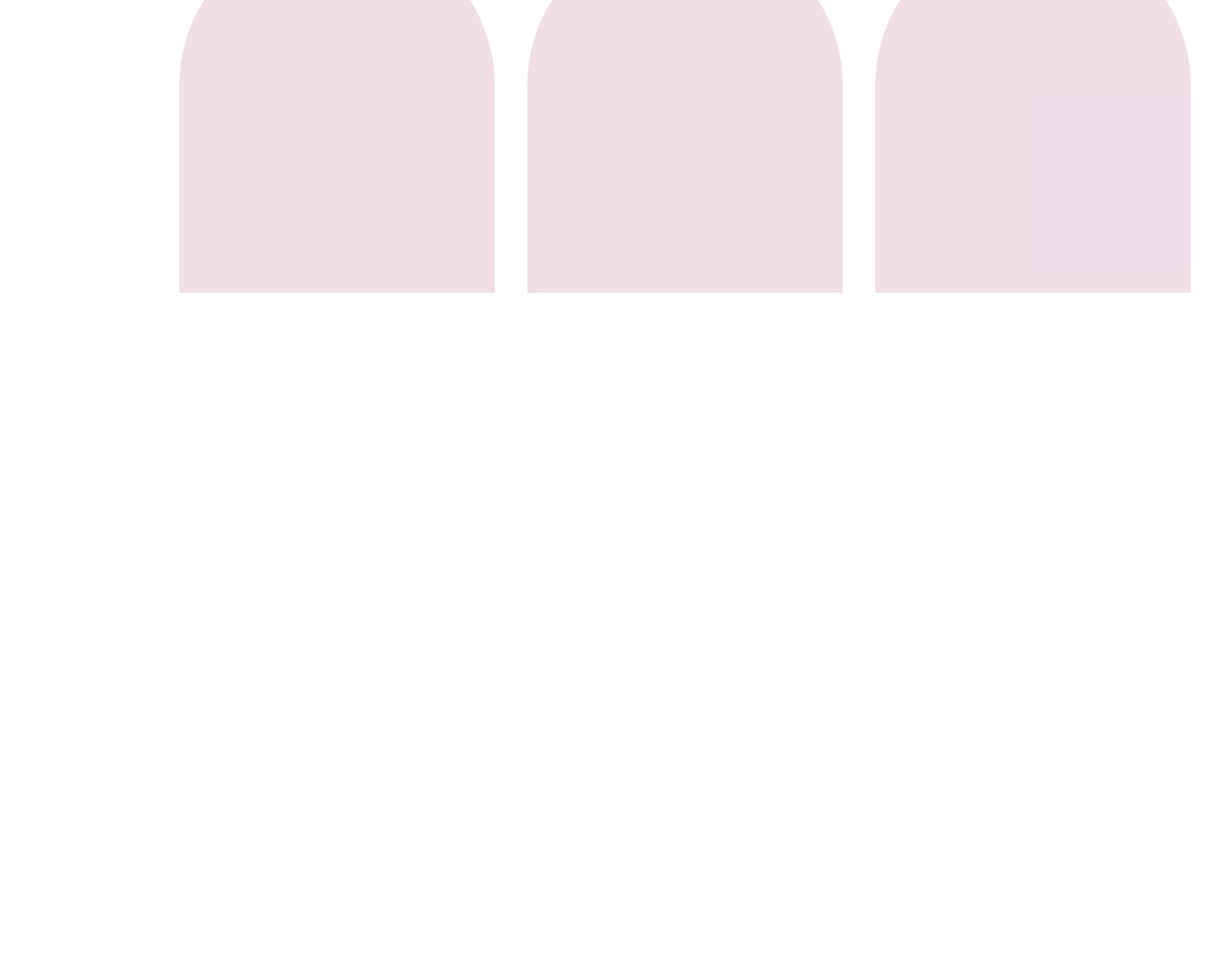
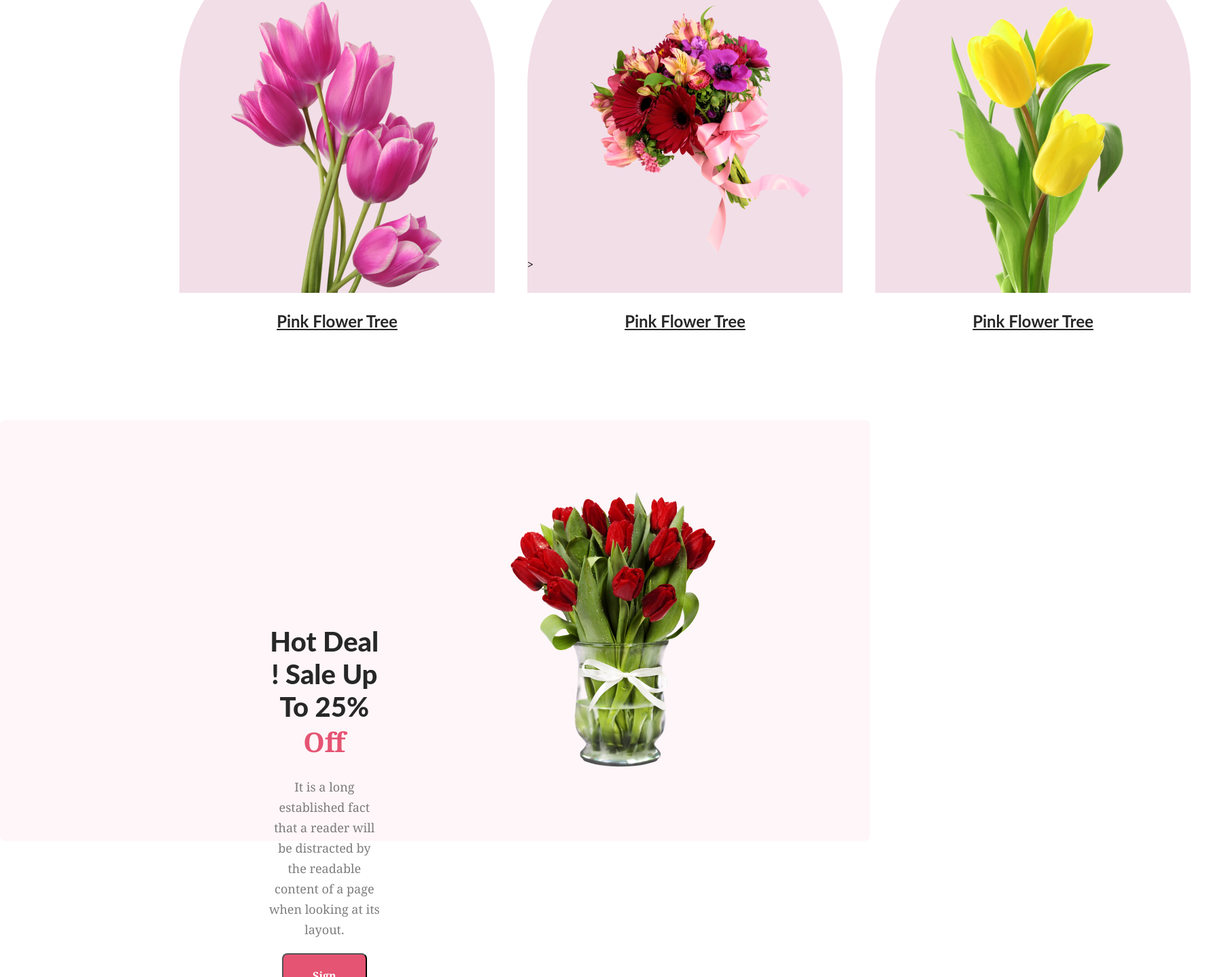
Before and after one commit to anayat22/flower-shop-assignment, a plain HTML site: page index.html in a window 1280 px wide. Shown: the part 1637-3075 px from the top of the page at 68% size, 1776 px wide, since content can reach past the window. Before the commit the page ends 2092 px from the top, so only its background shows below. Drawn offline with Linux system fonts and the light colour scheme.

Commit message:
added offer section

```diff
--- a/index.html
+++ b/index.html
@@ -27,16 +27,33 @@
             <p class="main-description">It is a long established fact that a reader will be distracted by the readable
                 content of a page when looking at its layout.</p>
                 <div class="main-features">
+                   <div>
                     <div class="fetur-flower">
-                        <p class="feature-name"></p>
+                        <img src="images/pngwing 6.png" class="feture-img">
                     </div>
+                    <h4 class="feture-title">Pink Flower Tree</h4>
+                   </div>
+                   <div>
                     <div class="fetur-flower">
-                        <p class="feature-name"></p>
+                        <img src="images/pngwing 5.png" class="feture-img">>
                     </div>
+                    <h4 class="feture-title">Pink Flower Tree</h4>
+                   </div>
+                  <div>
                     <div class="fetur-flower">
-                        <p class="feature-name"></p>
+                        <img src="images/pngwing 7.png" class="feture-img1">
                     </div>
+                    <h4 class="feture-title">Pink Flower Tree</h4>
+                  </div>
                 </div>
+        </div>
+        <div class="main-hot-deal">
+            <div class="hot-deal-offer">
+                <h2 class="hot-deal-offer-title">Hot Deal ! Sale Up To 25% <span>Off</span></h2>
+                <p class="hot-deal-offer-description">It is a long established fact that a reader will be distracted by the readable content of a page when looking at its layout.</p>
+                <button class="btn-primary">Sign Up</button>
+            </div>
+            <img src="images/pngwing 8.png" class="hot-deal-offer-image">
         </div>
 
     </main>
--- a/styles/style.css
+++ b/styles/style.css
@@ -67,13 +67,16 @@ header {
 
 }
 
-.main-title{
-  text-align: center;
-  margin-top: 178px;
-  font-size: 40px;
-  /* padding: 178px 764px 132px 764px; */
+/* style on main section */
+
+.main-title {
+    text-align: center;
+    margin-top: 178px;
+    font-size: 40px;
+
 }
-.main-description{
+
+.main-description {
     text-align: center;
     color: rgba(39, 39, 39, 0.60);
     font-size: 18px;
@@ -82,6 +85,7 @@ header {
     margin-bottom: 48px;
     margin-top: 24px;
 }
+
 .fetur-flower {
     width: 464px;
     height: 538px;
@@ -90,7 +94,65 @@ header {
     background: rgba(167, 33, 98, 0.15);
     margin: 24px;
 }
-.main-features{
+
+.main-features {
     display: flex;
     margin: 0 240px;
 }
+
+.feture-img {
+    padding: 110px 76px 0px 76px;
+}
+
+.feture-img1 {
+    padding: 67px 75px 0px 75px;
+}
+
+.feture-title {
+    color: #272727;
+    text-align: center;
+    font-family: Lato;
+    font-size: 24px;
+    font-weight: 700;
+    line-height: 35px;
+    text-decoration-line: underline;
+}
+
+.main-hot-deal {
+    display: flex;
+    width: 1922px;
+    height: 620px;
+    border-radius: 8px;
+    background: rgba(229, 84, 115, 0.05);
+    margin: 128px 0px;
+    background-size: cover;
+    width: 100%;
+}
+
+.hot-deal-offer {
+    text-align: center;
+    margin: 302px 186px 258px 395px;
+}
+
+.hot-deal-offer-title {
+    color: #272727;
+    font-family: Lato;
+    font-size: 40px;
+    font-style: normal;
+    font-weight: 800;
+    line-height: normal;
+}
+span{
+    color:#E55473;
+}
+
+.hot-deal-offer-description {
+    color: rgba(39, 39, 39, 0.60);
+    font-size: 18px;
+    font-weight: 400;
+    line-height: 30px;
+    margin-top: 24px;
+}
+.hot-deal-offer-image{
+    padding: 100px 429px 100px 0px;
+}
```
